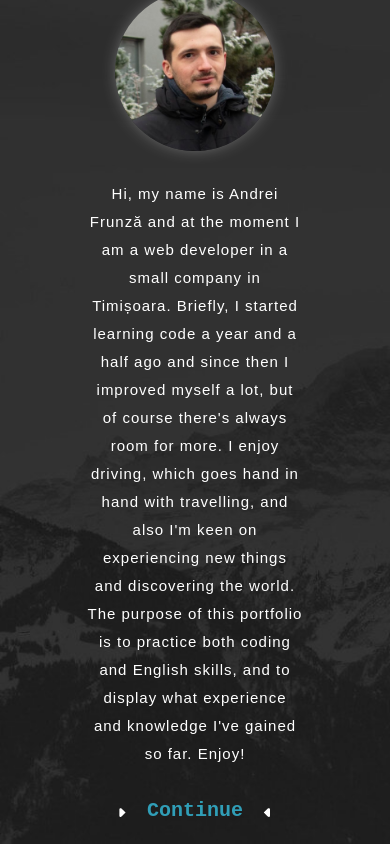
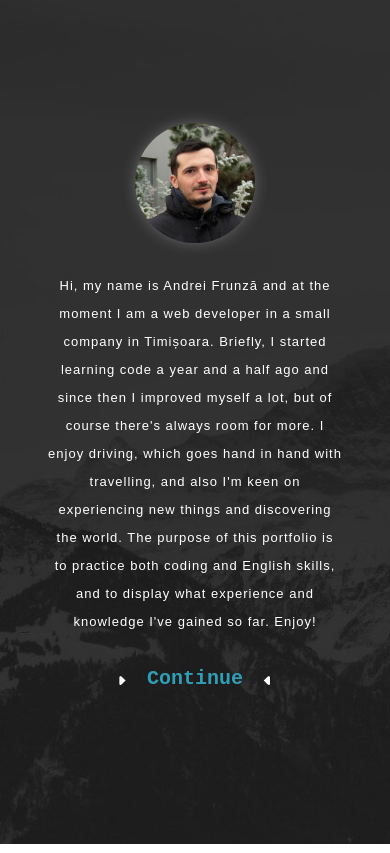
Before and after one commit to FrunzaAndrei/portofolio, a React (Create React App) app: page / in a window 390 px wide. Built offline with nearby package versions, Linux system fonts and the light colour scheme.

Commit message:
I made the setup to deploy in heroku and a small css improvments

```diff
--- a/package.json
+++ b/package.json
@@ -18,7 +18,7 @@
     "react-scripts": "3.4.0"
   },
   "scripts": {
-    "start": "node server.js",
+    "start":"react-scripts start",
     "build": "react-scripts build",
     "test": "react-scripts test",
     "eject": "react-scripts eject"
--- a/src/App.css
+++ b/src/App.css
@@ -168,12 +168,18 @@
     flex-direction: column;
     justify-content: center;
     align-items: center;
+    max-width:80%;
   }
   .startScreen img {
     margin: unset;
+    height:120px;
   }
   .startScreen ul {
     margin: auto;
+  }
+
+  .startScreen ul li p{
+    font-size:13px;
   }
 }
 
--- a/src/App.jsx
+++ b/src/App.jsx
@@ -13,9 +13,9 @@ const App = (props) => {
     <div className="App">
       <BarMenu className="barMenu" />
       <Switch>
+        <Route path="/projects" component={ProjectsPage} />
         <Route path="/cv" component={PDF_CV} />
         <Route path="/skills" component={Skills} />
-        <Route path="/projects" component={ProjectsPage} />
         <Route path="/contact" component={Contacts} />
         <Route path="/" exact component={FirstScren} />
       </Switch>
--- a/src/startScreen/FirstScren.jsx
+++ b/src/startScreen/FirstScren.jsx
@@ -5,8 +5,7 @@ import { TiMediaPlayReverse } from "react-icons/ti";
 
 export default function FirstScren(props) {
   const handleDisplayContent = () => {
-    console.log(props);
-    props.history.push("/cv");
+    props.history.push("/projects");
   };
 
   return (
```
